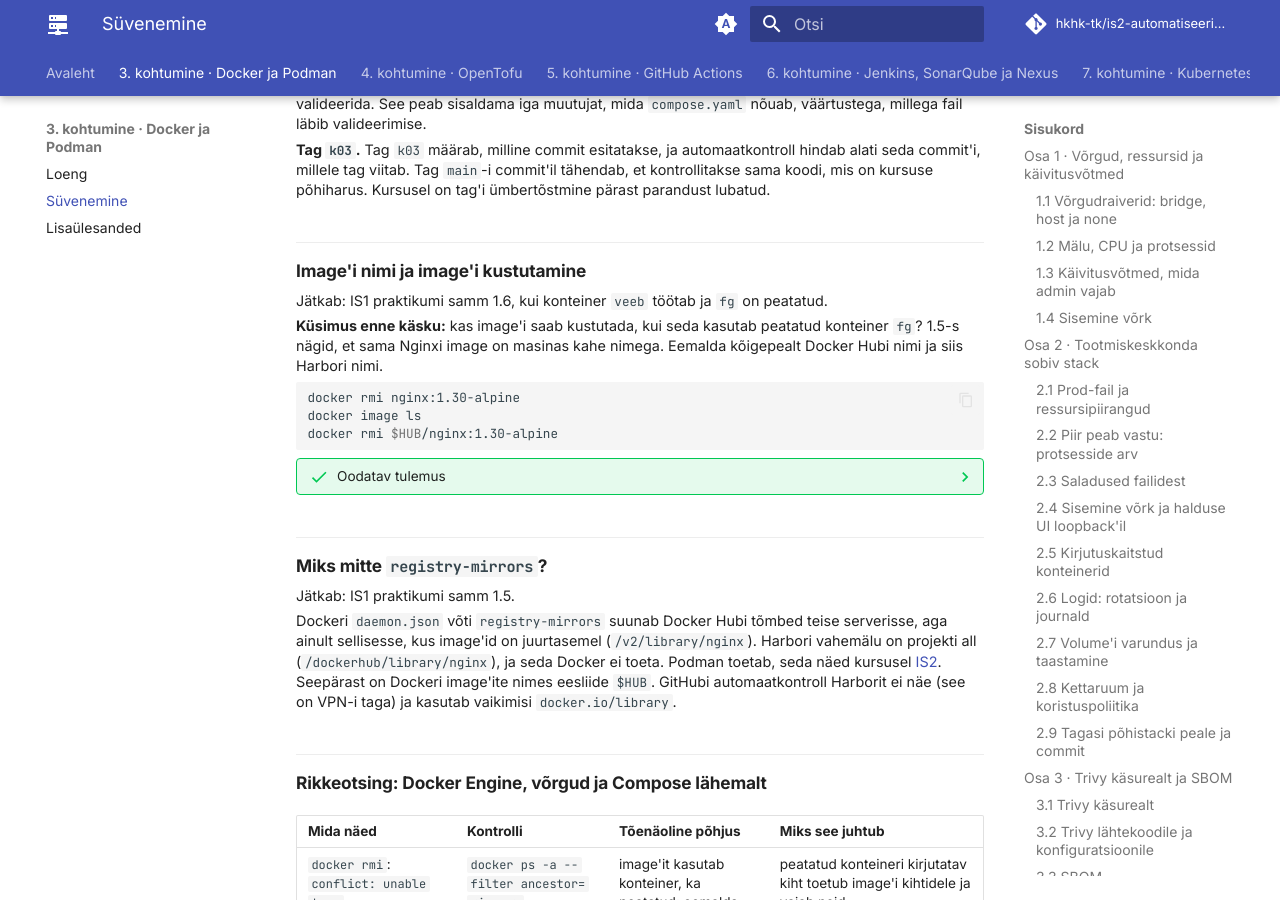
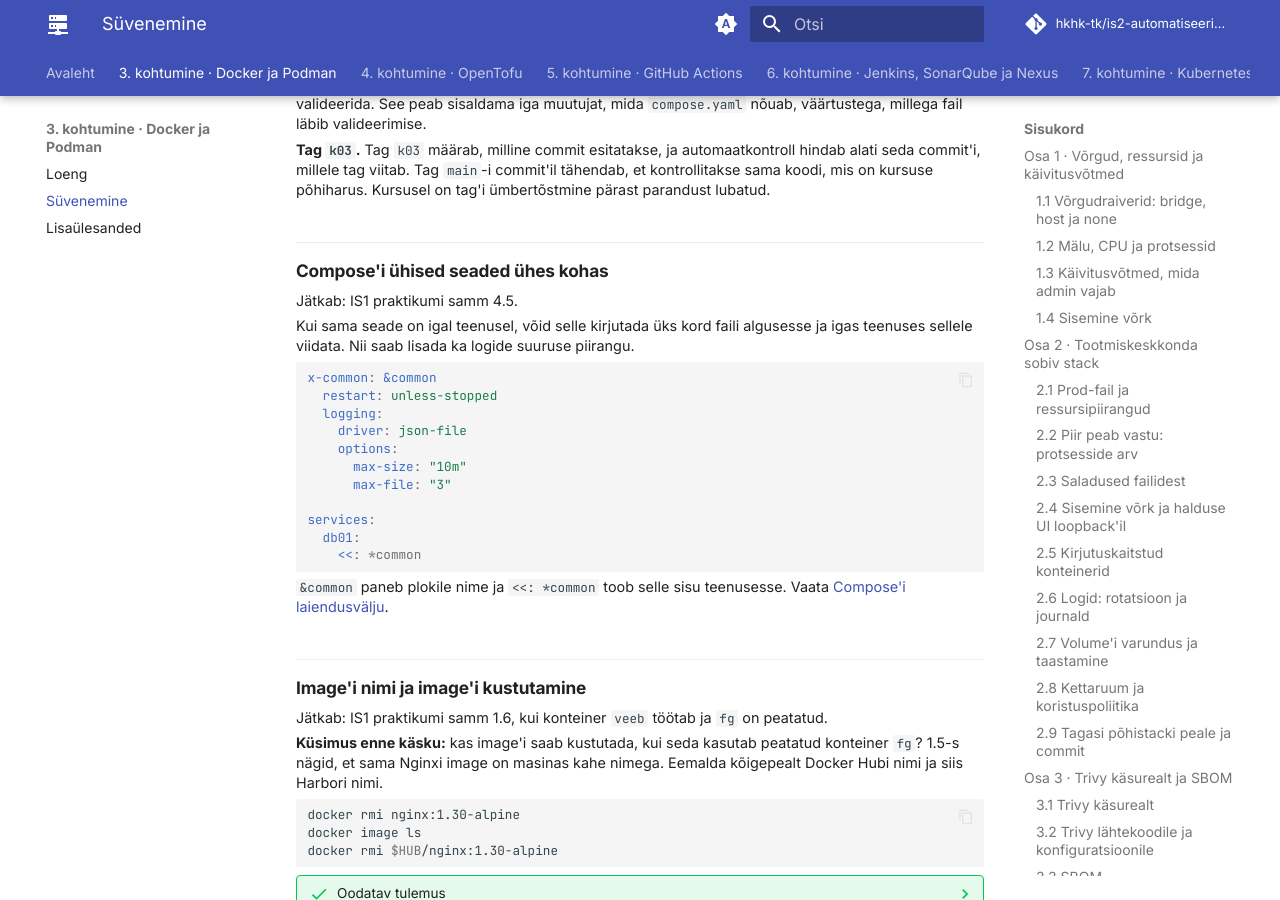
Before and after one commit to hkhk-tk/is2-automatiseerimine, an MkDocs documentation site: the page built from docs/k03/syvenemine.md, in a window 1280 px wide and 900 px high, scrolled down 35466 px. Built offline with MkDocs 1.6.1 and Material for MkDocs 9.7.7, drawn with Linux system fonts in a browser that asks for light colours; comment, search, counter and statistics services are not loaded.

Commit message:
K3 süvenemine: Compose'i ühised seaded (IS1 sammust 4.5)

````diff
--- a/docs/k03/syvenemine.md
+++ b/docs/k03/syvenemine.md
@@ -2281,6 +2281,28 @@ Jätkab: IS1 praktikumi osa 6.
 **`.env.example`.** `.env.example` kirjeldab nõutavaid keskkonnamuutujaid ja võimaldab konfiguratsiooni valideerida. See peab sisaldama iga muutujat, mida `compose.yaml` nõuab, väärtustega, millega fail läbib valideerimise.
 
 **Tag `k03`.** Tag `k03` määrab, milline commit esitatakse, ja automaatkontroll hindab alati seda commit'i, millele tag viitab. Tag `main`-i commit'il tähendab, et kontrollitakse sama koodi, mis on kursuse põhiharus. Kursusel on tag'i ümbertõstmine pärast parandust lubatud.
+
+### Compose'i ühised seaded ühes kohas
+
+Jätkab: IS1 praktikumi samm 4.5.
+
+Kui sama seade on igal teenusel, võid selle kirjutada üks kord faili algusesse ja igas teenuses sellele viidata. Nii saab lisada ka logide suuruse piirangu.
+
+```yaml
+x-common: &common
+  restart: unless-stopped
+  logging:
+    driver: json-file
+    options:
+      max-size: "10m"
+      max-file: "3"
+
+services:
+  db01:
+    <<: *common
+```
+
+`&common` paneb plokile nime ja `<<: *common` toob selle sisu teenusesse. Vaata [Compose'i laiendusvälju](https://docs.docker.com/reference/compose-file/extension/).
 
 ### Image'i nimi ja image'i kustutamine
 
````
